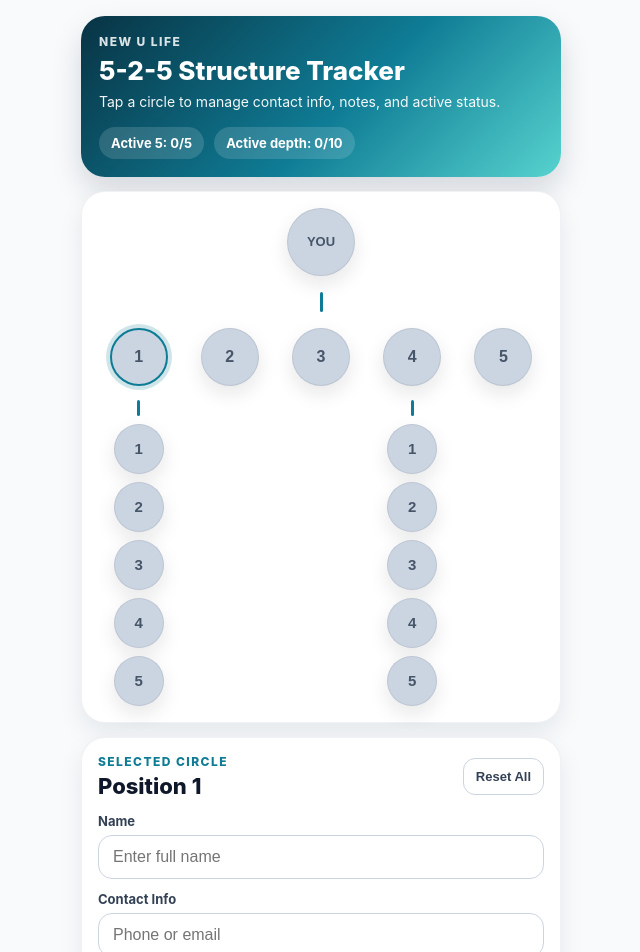
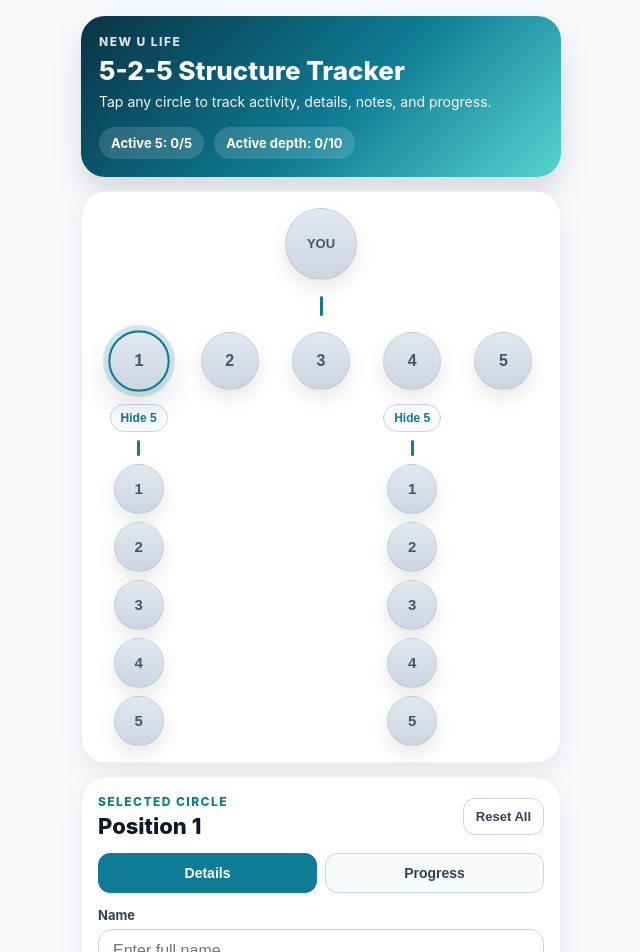
Before and after one commit to homecourt321-cyber/New-U-Script, a Next.js app: page / in a window 1280 px wide. Shown: the top 952 px of the page, without its empty margins (319-959 px from the left). Built offline with nearby package versions, Linux system fonts and the light colour scheme.

Commit message:
Update page.js

```diff
--- a/app/page.js
+++ b/app/page.js
@@ -1,15 +1,17 @@
 "use client";
 
-import React, { useEffect, useMemo, useState } from "react";
+"use client";
+
+import React, { useEffect, useMemo, useRef, useState } from "react";
 
 const TOP_ID = "you";
 const LEVEL_2_IDS = ["l2-1", "l2-2", "l2-3", "l2-4", "l2-5"];
-const LEVEL_3_IDS = [
-  "l3-1-1", "l3-1-2", "l3-1-3", "l3-1-4", "l3-1-5",
-  "l3-4-1", "l3-4-2", "l3-4-3", "l3-4-4", "l3-4-5",
-];
-
-const STORAGE_KEY = "nul-525-structure-widget-v1";
+const LEVEL_3_GROUPS = {
+  "l2-1": ["l3-1-1", "l3-1-2", "l3-1-3", "l3-1-4", "l3-1-5"],
+  "l2-4": ["l3-4-1", "l3-4-2", "l3-4-3", "l3-4-4", "l3-4-5"],
+};
+const LEVEL_3_IDS = Object.values(LEVEL_3_GROUPS).flat();
+const STORAGE_KEY = "nul-525-structure-widget-v2";
 
 function makeNode(id, label, level, parentId = null) {
   return {
@@ -35,40 +37,45 @@
     base[id] = makeNode(id, String(index + 1), 2, TOP_ID);
   });
 
-  [1, 4].forEach((leaderNum) => {
-    for (let i = 1; i <= 5; i += 1) {
-      const id = `l3-${leaderNum}-${i}`;
-      base[id] = makeNode(id, String(i), 3, `l2-${leaderNum}`);
-    }
+  Object.entries(LEVEL_3_GROUPS).forEach(([parentId, ids]) => {
+    ids.forEach((id, index) => {
+      base[id] = makeNode(id, String(index + 1), 3, parentId);
+    });
   });
 
   return base;
 }
 
+function completionPct(count, total) {
+  return Math.round((count / total) * 100);
+}
+
 function Circle({ node, selected, onClick }) {
-  const bg = node.active ? "linear-gradient(180deg, #55d4cf 0%, #0f7c95 100%)" : "#cbd5e1";
-  const color = node.active ? "#ffffff" : "#475569";
-  const ring = selected ? "0 0 0 4px rgba(15,124,149,0.20)" : "0 8px 20px rgba(15,23,42,0.10)";
+  const activeBg = "linear-gradient(180deg, #58d5cf 0%, #0f7c95 100%)";
+  const inactiveBg = "linear-gradient(180deg, #e2e8f0 0%, #cbd5e1 100%)";
 
   return (
     <button
       onClick={onClick}
       style={{
-        width: node.level === 1 ? 68 : node.level === 2 ? 58 : 50,
-        height: node.level === 1 ? 68 : node.level === 2 ? 58 : 50,
-        borderRadius: "999px",
+        width: node.level === 1 ? 72 : node.level === 2 ? 58 : 50,
+        height: node.level === 1 ? 72 : node.level === 2 ? 58 : 50,
+        borderRadius: 999,
         border: selected ? "2px solid #0f7c95" : "1px solid rgba(15,23,42,0.08)",
-        background: bg,
-        color,
+        background: node.active ? activeBg : inactiveBg,
+        color: node.active ? "#fff" : "#475569",
         display: "grid",
         placeItems: "center",
         fontWeight: 800,
         fontSize: node.level === 1 ? 13 : node.level === 2 ? 16 : 15,
-        boxShadow: ring,
+        boxShadow: selected
+          ? "0 0 0 5px rgba(15,124,149,0.18), 0 14px 28px rgba(15,23,42,0.14)"
+          : "0 8px 18px rgba(15,23,42,0.10)",
         cursor: "pointer",
-        transition: "all 160ms ease",
+        transition: "transform 180ms ease, box-shadow 180ms ease, background 180ms ease, border-color 180ms ease",
+        transform: selected ? "scale(1.06)" : "scale(1)",
       }}
-      aria-label={node.level === 1 ? "You" : `Node ${node.label}`}
+      aria-label={node.level === 1 ? "You" : `Position ${node.label}`}
     >
       {node.level === 1 ? "YOU" : node.label}
     </button>
@@ -84,16 +91,67 @@
   );
 }
 
+function StatPill({ label, value }) {
+  return (
+    <div
+      style={{
+        background: "rgba(255,255,255,0.14)",
+        padding: "8px 12px",
+        borderRadius: 999,
+        fontSize: 13,
+        fontWeight: 700,
+      }}
+    >
+      {label}: {value}
+    </div>
+  );
+}
+
+function ProgressBlock({ title, count, total, accent = "#0f7c95" }) {
+  const pct = completionPct(count, total);
+  return (
+    <div
+      style={{
+        background: "#fff",
+        borderRadius: 18,
+        padding: 14,
+        border: "1px solid rgba(15,23,42,0.06)",
+        boxShadow: "0 8px 18px rgba(15,23,42,0.05)",
+      }}
+    >
+      <div style={{ display: "flex", justifyContent: "space-between", gap: 10, marginBottom: 8 }}>
+        <div style={{ fontSize: 13, fontWeight: 800, color: "#0f172a" }}>{title}</div>
+        <div style={{ fontSize: 13, fontWeight: 800, color: accent }}>{count}/{total}</div>
+      </div>
+      <div style={{ height: 10, borderRadius: 999, background: "#e2e8f0", overflow: "hidden" }}>
+        <div
+          style={{
+            width: `${pct}%`,
+            height: "100%",
+            background: `linear-gradient(90deg, ${accent}, #58d5cf)`,
+            transition: "width 220ms ease",
+          }}
+        />
+      </div>
+      <div style={{ marginTop: 8, fontSize: 12, color: "#64748b", fontWeight: 600 }}>{pct}% complete</div>
+    </div>
+  );
+}
+
 export default function Mobile525StructureWidget() {
   const [nodes, setNodes] = useState(initialNodes);
   const [selectedId, setSelectedId] = useState("l2-1");
+  const [expandedGroups, setExpandedGroups] = useState({ "l2-1": true, "l2-4": true });
+  const [activeTab, setActiveTab] = useState("details");
+  const tabsRef = useRef(null);
 
   useEffect(() => {
     try {
       const saved = localStorage.getItem(STORAGE_KEY);
       if (saved) {
         const parsed = JSON.parse(saved);
-        setNodes({ ...initialNodes(), ...parsed });
+        setNodes({ ...initialNodes(), ...(parsed.nodes || parsed) });
+        if (parsed.expandedGroups) setExpandedGroups(parsed.expandedGroups);
       }
     } catch (e) {
       console.error("Failed to load saved structure", e);
@@ -102,13 +160,17 @@
 
   useEffect(() => {
     try {
-      localStorage.setItem(STORAGE_KEY, JSON.stringify(nodes));
+      localStorage.setItem(STORAGE_KEY, JSON.stringify({ nodes, expandedGroups }));
     } catch (e) {
       console.error("Failed to save structure", e);
     }
-  }, [nodes]);
+  }, [nodes, expandedGroups]);
 
   const selected = useMemo(() => nodes[selectedId], [nodes, selectedId]);
+  const activeCountL2 = LEVEL_2_IDS.filter((id) => nodes[id]?.active).length;
+  const activeCountL3 = LEVEL_3_IDS.filter((id) => nodes[id]?.active).length;
+  const leaderOneCount = LEVEL_3_GROUPS["l2-1"].filter((id) => nodes[id]?.active).length;
+  const leaderFourCount = LEVEL_3_GROUPS["l2-4"].filter((id) => nodes[id]?.active).length;
 
   const updateNode = (patch) => {
     setNodes((prev) => ({
@@ -120,89 +182,128 @@
     }));
   };
 
-  const activeCountL2 = LEVEL_2_IDS.filter((id) => nodes[id]?.active).length;
-  const activeCountL3 = LEVEL_3_IDS.filter((id) => nodes[id]?.active).length;
-
   const resetAll = () => {
     const fresh = initialNodes();
     setNodes(fresh);
     setSelectedId("l2-1");
+    setExpandedGroups({ "l2-1": true, "l2-4": true });
+    setActiveTab("details");
     localStorage.removeItem(STORAGE_KEY);
+  };
+
+  const toggleGroup = (groupId) => {
+    setExpandedGroups((prev) => ({ ...prev, [groupId]: !prev[groupId] }));
+  };
+
+  const switchTab = (tab) => {
+    setActiveTab(tab);
+    if (tabsRef.current) {
+      tabsRef.current.scrollTo({ left: tab === "details" ? 0 : 200, behavior: "smooth" });
+    }
+  };
+
+  const handleSwipeStart = useRef(null);
+  const onTouchStart = (e) => {
+    handleSwipeStart.current = e.touches[0].clientX;
+  };
+  const onTouchEnd = (e) => {
+    if (handleSwipeStart.current == null) return;
+    const delta = e.changedTouches[0].clientX - handleSwipeStart.current;
+    if (Math.abs(delta) > 50) {
+      if (delta < 0) setActiveTab("progress");
+      if (delta > 0) setActiveTab("details");
+    }
+    handleSwipeStart.current = null;
   };
 
   return (
     <div style={{ minHeight: "100vh", background: "#f8fafc", fontFamily: "Inter, Arial, sans-serif", color: "#0f172a" }}>
       <div style={{ maxWidth: 480, margin: "0 auto", padding: 16 }}>
-        <div style={{
+        <div
+          style={{
             background: "linear-gradient(135deg, #083344 0%, #0f7c95 55%, #57d3cf 100%)",
             color: "white",
             borderRadius: 24,
             padding: 18,
             boxShadow: "0 14px 30px rgba(15,23,42,0.15)",
             marginBottom: 14,
-        }}>
+          }}
+        >
           <div style={{ fontSize: 12, fontWeight: 800, letterSpacing: "0.12em", opacity: 0.85 }}>NEW U LIFE</div>
           <div style={{ fontSize: 26, fontWeight: 800, lineHeight: 1.05, marginTop: 8 }}>5-2-5 Structure Tracker</div>
           <div style={{ marginTop: 8, fontSize: 14, lineHeight: 1.45, opacity: 0.95 }}>
-            Tap a circle to manage contact info, notes, and active status.
+            Tap any circle to track activity, details, notes, and progress.
           </div>
           <div style={{ display: "flex", gap: 10, marginTop: 14, flexWrap: "wrap" }}>
-            <div style={{ background: "rgba(255,255,255,0.14)", padding: "8px 12px", borderRadius: 999, fontSize: 13, fontWeight: 700 }}>
-              Active 5: {activeCountL2}/5
-            </div>
-            <div style={{ background: "rgba(255,255,255,0.14)", padding: "8px 12px", borderRadius: 999, fontSize: 13, fontWeight: 700 }}>
-              Active depth: {activeCountL3}/10
-            </div>
+            <StatPill label="Active 5" value={`${activeCountL2}/5`} />
+            <StatPill label="Active depth" value={`${activeCountL3}/10`} />
           </div>
         </div>
 
         <div style={{ background: "white", borderRadius: 24, padding: 16, boxShadow: "0 10px 24px rgba(15,23,42,0.08)", border: "1px solid rgba(15,23,42,0.06)" }}>
           <div style={{ display: "grid", justifyItems: "center", gap: 16 }}>
             <Circle node={nodes[TOP_ID]} selected={selectedId === TOP_ID} onClick={() => setSelectedId(TOP_ID)} />
-
             <div style={{ width: 3, height: 20, background: "#0f7c95", borderRadius: 999 }} />
 
-            {/* Level 2 - wraps nicely on small screens */}
-            <div style={{
-              display: "flex",
-              justifyContent: "space-between",
-              gap: 10,
-              width: "100%",
-              flexWrap: "wrap"
-            }}>
-              {LEVEL_2_IDS.map((id) => (
+            <div style={{ display: "flex", justifyContent: "space-between", gap: 10, width: "100%", flexWrap: "wrap" }}>
+              {LEVEL_2_IDS.map((id) => {
+                const isExpandable = !!LEVEL_3_GROUPS[id];
+                const isExpanded = expandedGroups[id];
+                const childIds = LEVEL_3_GROUPS[id] || [];
+
+                return (
                   <div key={id} style={{ display: "flex", flexDirection: "column", alignItems: "center", flex: "1 1 18%", minWidth: 60 }}>
                     <Circle node={nodes[id]} selected={selectedId === id} onClick={() => setSelectedId(id)} />
 
-                  {/* Only show children under 1 and 4 */}
-                  {(id === "l2-1" || id === "l2-4") && (
+                    {isExpandable ? (
                       <div style={{ marginTop: 14, width: "100%", display: "flex", flexDirection: "column", alignItems: "center", gap: 8 }}>
+                        <button
+                          onClick={() => toggleGroup(id)}
+                          style={{
+                            border: "1px solid #cbd5e1",
+                            background: "#f8fafc",
+                            borderRadius: 999,
+                            padding: "6px 10px",
+                            fontSize: 12,
+                            fontWeight: 800,
+                            color: "#0f7c95",
+                            cursor: "pointer",
+                          }}
+                        >
+                          {isExpanded ? "Hide 5" : "Show 5"}
+                        </button>
+
+                        {isExpanded && (
+                          <>
                             <div style={{ width: 3, height: 16, background: "#0f7c95", borderRadius: 999 }} />
-
-                      {/* Level 3 stacked vertically for phone */}
                             <div style={{ display: "flex", flexDirection: "column", gap: 8, alignItems: "center" }}>
-                        {Array.from({ length: 5 }).map((_, i) => {
-                          const childId = `l3-${id === "l2-1" ? 1 : 4}-${i + 1}`;
-                          return (
+                              {childIds.map((childId) => (
                                 <Circle
                                   key={childId}
                                   node={nodes[childId]}
                                   selected={selectedId === childId}
                                   onClick={() => setSelectedId(childId)}
                                 />
+                              ))}
+                            </div>
+                          </>
+                        )}
+                      </div>
+                    ) : (
+                      <div style={{ height: 110 }} />
+                    )}
+                  </div>
                 );
               })}
             </div>
           </div>
-                  )}
-                </div>
-              ))}
-            </div>
-          </div>
         </div>
 
-        <div style={{ background: "white", borderRadius: 24, padding: 16, boxShadow: "0 10px 24px rgba(15,23,42,0.08)", border: "1px solid rgba(15,23,42,0.06)", marginTop: 14 }}>
-
+        <div
+          style={{ background: "white", borderRadius: 24, padding: 16, boxShadow: "0 10px 24px rgba(15,23,42,0.08)", border: "1px solid rgba(15,23,42,0.06)", marginTop: 14 }}
+          onTouchStart={onTouchStart}
+          onTouchEnd={onTouchEnd}
+        >
           <div style={{ display: "flex", alignItems: "center", justifyContent: "space-between", gap: 12, marginBottom: 14 }}>
             <div>
               <div style={{ fontSize: 12, fontWeight: 800, letterSpacing: "0.12em", color: "#0f7c95" }}>SELECTED CIRCLE</div>
@@ -218,6 +319,13 @@
             </button>
           </div>
 
+          <div style={{ display: "flex", gap: 8, marginBottom: 14 }}>
+            <button onClick={() => switchTab("details")} style={{ ...tabStyle, ...(activeTab === "details" ? tabActiveStyle : {}) }}>Details</button>
+            <button onClick={() => switchTab("progress")} style={{ ...tabStyle, ...(activeTab === "progress" ? tabActiveStyle : {}) }}>Progress</button>
+          </div>
+
+          <div ref={tabsRef} style={{ overflow: "hidden" }}>
+            {activeTab === "details" ? (
               <div style={{ display: "grid", gap: 12 }}>
                 <Field label="Name">
                   <input value={selected?.name || ""} onChange={(e) => updateNode({ name: e.target.value })} style={inputStyle} placeholder="Enter full name" />
@@ -232,7 +340,7 @@
                 </Field>
 
                 <Field label="Getting Started With">
-              <div style={{ display: "flex", gap: 10 }}>
+                  <div style={{ display: "flex", gap: 10, flexWrap: "wrap" }}>
                     {[
                       ["enrollment", "Enrollment Pack"],
                       ["subscription", "Subscription"],
@@ -271,6 +379,15 @@
                     placeholder="Add coaching notes, next follow-up, or goals"
                   />
                 </Field>
+              </div>
+            ) : (
+              <div style={{ display: "grid", gap: 12 }}>
+                <ProgressBlock title="Your 5 Active" count={activeCountL2} total={5} />
+                <ProgressBlock title="Leader 1 Depth" count={leaderOneCount} total={5} accent="#155e75" />
+                <ProgressBlock title="Leader 4 Depth" count={leaderFourCount} total={5} accent="#0e7490" />
+                <ProgressBlock title="Total Active Depth" count={activeCountL3} total={10} accent="#0f766e" />
+              </div>
+            )}
           </div>
         </div>
       </div>
@@ -312,3 +429,21 @@
   fontWeight: 800,
   cursor: "pointer",
 };
+
+const tabStyle = {
+  flex: 1,
+  border: "1px solid #cbd5e1",
+  background: "#f8fafc",
+  color: "#334155",
+  borderRadius: 12,
+  padding: "11px 12px",
+  fontWeight: 800,
+  fontSize: 14,
+  cursor: "pointer",
+};
+
+const tabActiveStyle = {
+  background: "#0f7c95",
+  color: "#fff",
+  borderColor: "#0f7c95",
+};
```
Lines whose indentation alone changed are shown as unchanged.
